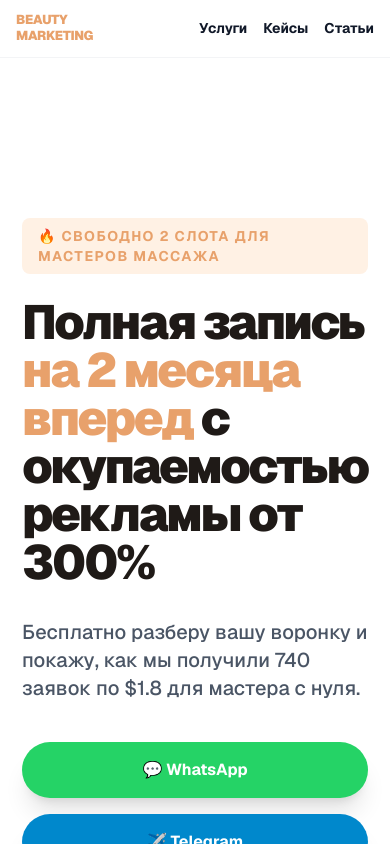
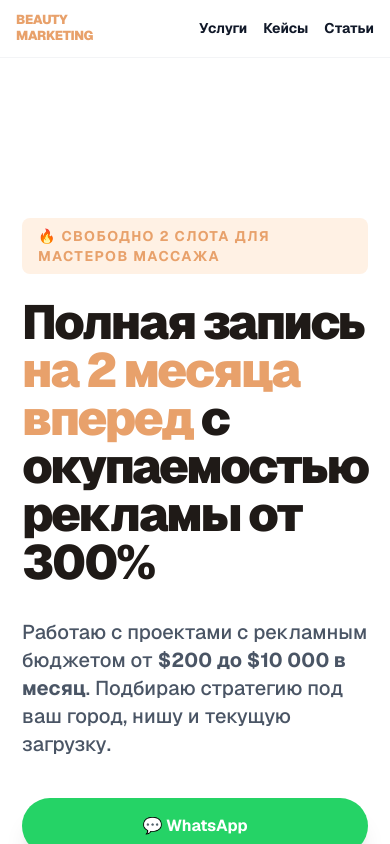
Before and after one commit to tatnova/my-website-rus, a Next.js app in the folder site/: page /massage in a window 390 px wide. Shown: the top 844 px of the page. Built offline with nearby package versions, Linux system fonts and the light colour scheme.

Commit message:
remove sticky mobile buttons

```diff
--- a/site/src/app/massage/page.tsx
+++ b/site/src/app/massage/page.tsx
@@ -94,7 +94,8 @@ export default function MassagePage() {
   Полная запись <span className="text-[#e8a16b]"> на 2 месяца вперед </span> с окупаемостью рекламы от 300%
 </h1>
           <p className="text-xl md:text-2xl text-gray-600 font-medium mb-10 max-w-xl">
-            Бесплатно разберу вашу воронку и покажу, как мы получили 740 заявок по $1.8 для мастера с нуля.
+            Работаю с проектами с рекламным бюджетом от <b>$200 до $10 000 в месяц</b>.
+  Подбираю стратегию под ваш город, нишу и текущую загрузку.
           </p>
           <DualContactButtons className="mt-6" />
 
```
